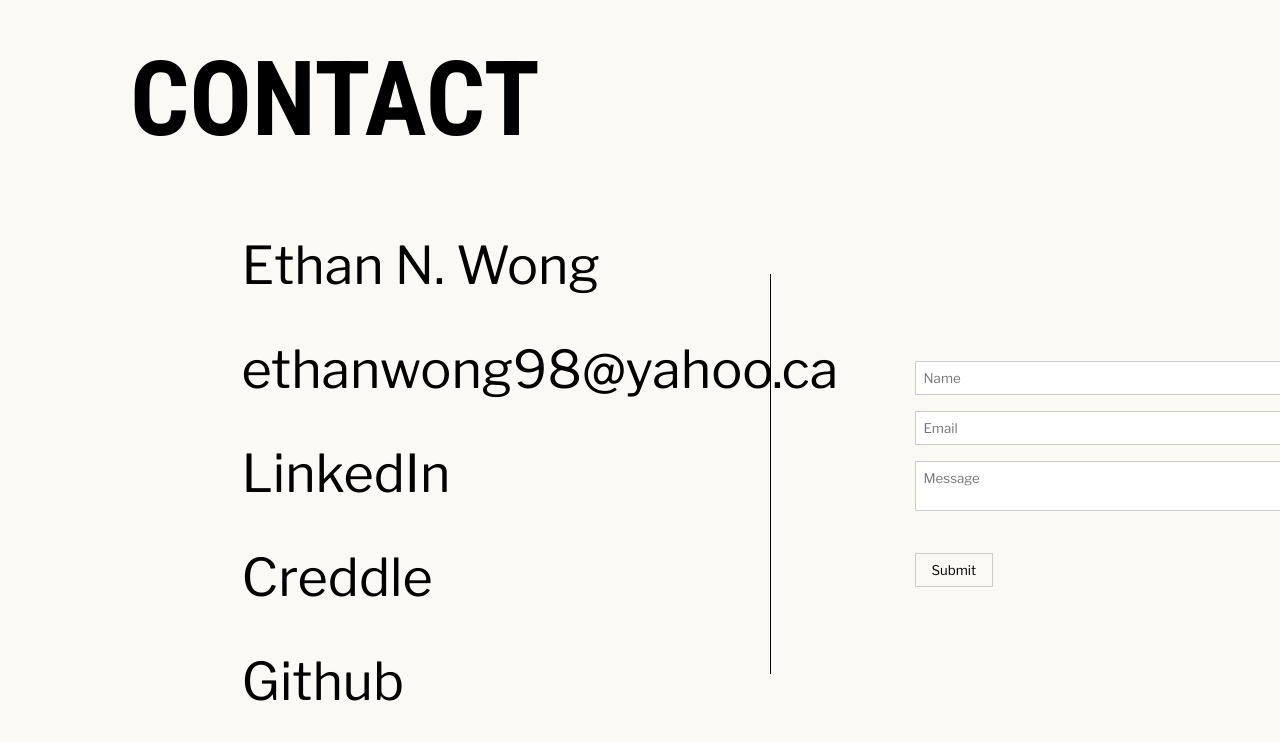
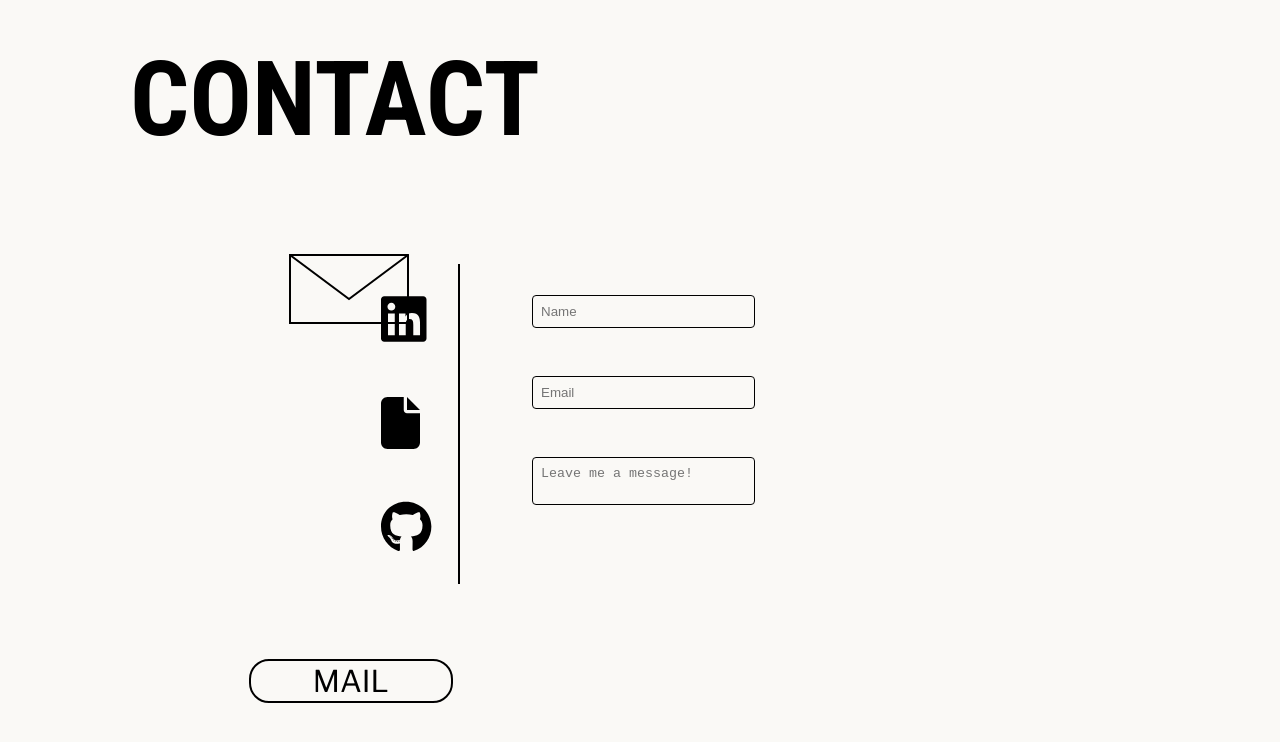
Before and after one commit to ethanw03/personal-profile, a React (Create React App) app: page / in a window 1280 px wide. Shown: the part 3358-4100 px from the top of the page. Built offline with nearby package versions, Linux system fonts and the light colour scheme.

Commit message:
complete contact form visually

```diff
--- a/package.json
+++ b/package.json
@@ -3,6 +3,10 @@
   "version": "0.1.0",
   "private": true,
   "dependencies": {
+    "@fortawesome/fontawesome-svg-core": "^6.4.0",
+    "@fortawesome/free-brands-svg-icons": "^6.4.0",
+    "@fortawesome/free-solid-svg-icons": "^6.4.0",
+    "@fortawesome/react-fontawesome": "^0.2.0",
     "@testing-library/jest-dom": "^5.16.5",
     "@testing-library/react": "^13.4.0",
     "@testing-library/user-event": "^13.5.0",
--- a/public/index.html
+++ b/public/index.html
@@ -15,6 +15,7 @@
       user's mobile device or desktop. See https://developers.google.com/web/fundamentals/web-app-manifest/
     -->
     <link rel="manifest" href="%PUBLIC_URL%/manifest.json" />
+    <link rel="stylesheet" href="https://cdnjs.cloudflare.com/ajax/libs/font-awesome/6.1.0/css/all.min.css" />
 
     <link rel="preconnect" href="https://fonts.googleapis.com">
     <link rel="preconnect" href="https://fonts.gstatic.com" crossorigin>
--- a/src/components/Contact.jsx
+++ b/src/components/Contact.jsx
@@ -1,5 +1,9 @@
 import React, { useState } from 'react';
 import './Contact.sass';
+import { FontAwesomeIcon } from '@fortawesome/react-fontawesome';
+import { faGithub, faLinkedin } from '@fortawesome/free-brands-svg-icons';
+import { faFile } from '@fortawesome/free-solid-svg-icons';
+import Mail from './Mail';
 
 function Contact() {
 	const [formData, setFormData] = useState({
@@ -18,6 +22,15 @@ function Contact() {
 		// Send formData to your backend or API
 	};
 
+	const handleMailClick = () => {
+		// Trigger the animation for the send button
+		const sendButton = document.querySelector('.button');
+		sendButton.classList.add('sent');
+
+		// Clear the form inputs
+		setFormData({ name: '', email: '', message: '' });
+	};
+
 	return (
 		<div className='contactPage'>
 			<div className='contactContent'>
@@ -25,11 +38,15 @@ function Contact() {
 			</div>
 			<div className='container'>
 				<div className='contact-info'>
-					<p>Ethan N. Wong</p>
-					<p>ethanwong98@yahoo.ca</p>
-					<p>LinkedIn</p>
-					<p>Creddle</p>
-					<p>Github</p>
+					<p>
+						<FontAwesomeIcon icon={faLinkedin} />
+					</p>
+					<p>
+						<FontAwesomeIcon icon={faFile} />
+					</p>
+					<p>
+						<FontAwesomeIcon icon={faGithub} />
+					</p>
 				</div>
 				<div className='divider'></div>
 				<form className='contact-form' onSubmit={handleSubmit}>
@@ -51,11 +68,14 @@ function Contact() {
 					/>
 					<textarea
 						name='message'
-						placeholder='Message'
+						placeholder='Leave me a message!'
 						value={formData.message}
 						onChange={handleChange}
 						required></textarea>
-					<button type='submit'>Submit</button>
+
+					<div className='sendMail' onClick={handleMailClick}>
+						<Mail />
+					</div>
 				</form>
 			</div>
 		</div>
--- a/src/components/Contact.sass
+++ b/src/components/Contact.sass
@@ -4,7 +4,6 @@
   font-family: 'Roboto Condensed', sans-serif
   position: relative
   left: 130px
-
   font-size: 52px
 
 .contactContent
@@ -13,18 +12,19 @@
   top: -20px
 
 .container
+  position: absolute
+  left: -211px
   display: flex
   justify-content: center
   align-items: center
   width: 100%
   height: 100vh
-  padding-top: 100px
-
+  padding-top: 50px
 
 
   .contact-info
-    width: 40%
-    padding-right: 1rem
+    width: 6%
+
     font-family: 'Libre Franklin', sans-serif
     line-height: 2
 
@@ -32,24 +32,28 @@
       margin: 0
 
   .divider
-    width: 1px
-    height: 50%
+    width: 2px
+    height: 40%
     background-color: black
 
   .contact-form
-    width: 30%
-    padding-left: 9rem
-
+    width: 16%
+    padding-left: 4.5rem
+    font-family: 'Libre Franklin', sans-serif
     input,
     textarea
       display: block
       width: 100%
+
       padding: 0.5rem
-      margin-bottom: 1rem
-      font-family: 'Libre Franklin', sans-serif
-      border: 1px solid #ccc
+      margin-bottom: 3rem
+      background-color: transparent
+      border: 1px solid black
+
+      border-radius: .25rem
       outline: none
       resize: none
+
 
     button
       display: inline-block
@@ -62,3 +66,8 @@
 
       &:hover
         background-color: #f1f1f1
+
+  .sendMail
+    position: absolute
+    top: 150px
+    right: 20.2em
--- a/src/components/Header.jsx
+++ b/src/components/Header.jsx
@@ -58,7 +58,7 @@ function Header({ darkMode }) {
 							<button>Projects</button>
 						</Link>
 						<Link
-							to='aboutPage'
+							to='contactPage'
 							spy={true}
 							smooth={true}
 							offset={0}
--- /dev/null
+++ b/src/components/Mail.jsx
@@ -0,0 +1,31 @@
+import React from 'react';
+import './Mail.sass';
+
+function Mail() {
+	return (
+		<div class='frame'>
+			<input type='checkbox' id='chck' />
+			<label for='chck' class='button'>
+				MAIL
+			</label>
+			<label for='chck' class='button reset'>
+				Reset
+			</label>
+
+			<div class='circle'></div>
+			<div class='circle-outer'></div>
+
+			<svg class='icon mail'>
+				<polyline points='119,1 119,69 1,69 1,1'></polyline>
+				<polyline points='119,1 60,45 1,1 119,1'></polyline>
+			</svg>
+
+			<svg class='icon plane'>
+				<polyline points='119,1 1,59 106,80 119,1'></polyline>
+				<polyline points='119,1 40,67 43,105 69,73'></polyline>
+			</svg>
+		</div>
+	);
+}
+
+export default Mail;
--- /dev/null
+++ b/src/components/Mail.sass
@@ -0,0 +1,122 @@
+.circle
+  position: absolute
+  width: 200px
+  height: 200px
+  top: 65px
+  left: 100px
+  background: transparent
+  border-radius: 50%
+
+.circle-outer
+  position: absolute
+  border-radius: 50%
+  width: 200px
+  height: 200px
+  top: 65px
+  left: 100px
+  box-sizing: border-box
+  background: none
+
+
+.icon
+  position: absolute
+  z-index: 2
+  top: 130px
+  left: 140px
+  fill: none
+  stroke-width: 2px
+  stroke: black
+  stroke-linecap: round
+  stroke-dasharray: 325 325
+
+.mail
+  width: 120px
+  height: 70px
+  stroke-dashoffset: 0
+
+.plane
+  width: 120px
+  height: 110px
+  stroke-dashoffset: 325
+
+.button
+  position: absolute
+  z-index: 10
+  width: 200px
+  height: 40px
+  top: 535px
+  left: 100px
+  background: transparent
+  color: black
+  text-align: center
+  line-height: 40px
+  border-radius: 20px
+
+  text-transform: uppercase
+  font-size: 30px
+  cursor: pointer
+
+  border: 2px solid black
+
+  &:hover
+    background: transparent
+    color: black
+
+  &.reset
+    opacity: 0
+    z-index: 5
+
+#chck
+  display: none
+
+#chck:checked ~ .button
+  animation: button 1.5s ease-in-out 1.7s
+  animation-fill-mode: both
+
+#chck:checked ~ .reset
+  animation: reset 1s ease-in-out 3.7s
+  animation-fill-mode: both
+
+#chck:checked ~ .circle
+  animation: circle 1s ease-in-out
+  animation-fill-mode: both
+
+#chck:checked ~ .circle-outer
+  animation: circle .8s ease-in-out .2s
+  animation-fill-mode: both
+
+#chck:checked ~ .mail
+  stroke-dashoffset: 326
+  transition: stroke-dashoffset 1s ease-in-out
+
+#chck:checked ~ .plane
+  stroke-dashoffset: 0
+  transition: stroke-dashoffset 1s ease-in-out .6s
+  animation: fly 2.4s ease-in-out
+  animation-fill-mode: both
+
+@keyframes fly
+  0%, 50%
+    transform: translate3d(0,0,0) scale(1)
+
+  60%
+    transform: translate3d(-10px,5px,0) scale(1.05)
+
+  70%
+    opacity: 1
+
+  85%
+    opacity: 0
+
+  100%
+    transform: translate3d(300px,-150px,0) scale(0.4)
+    opacity: 0
+
+@keyframes circle
+  0%
+    transform: translate3d(0,0,0) scale(1)
+
+  20%
+    transform: scale(1.1)
+
+  100%
```
Also changed, not shown: 1 other file (tests, documents, lock files or other folders).
